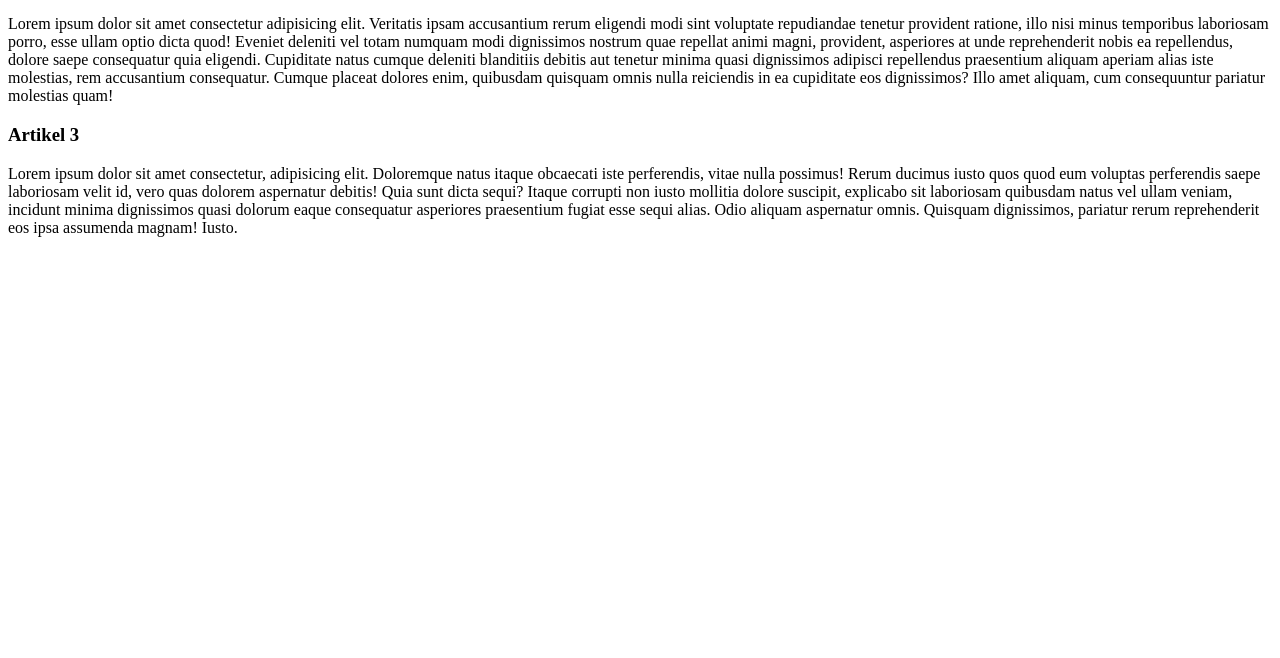
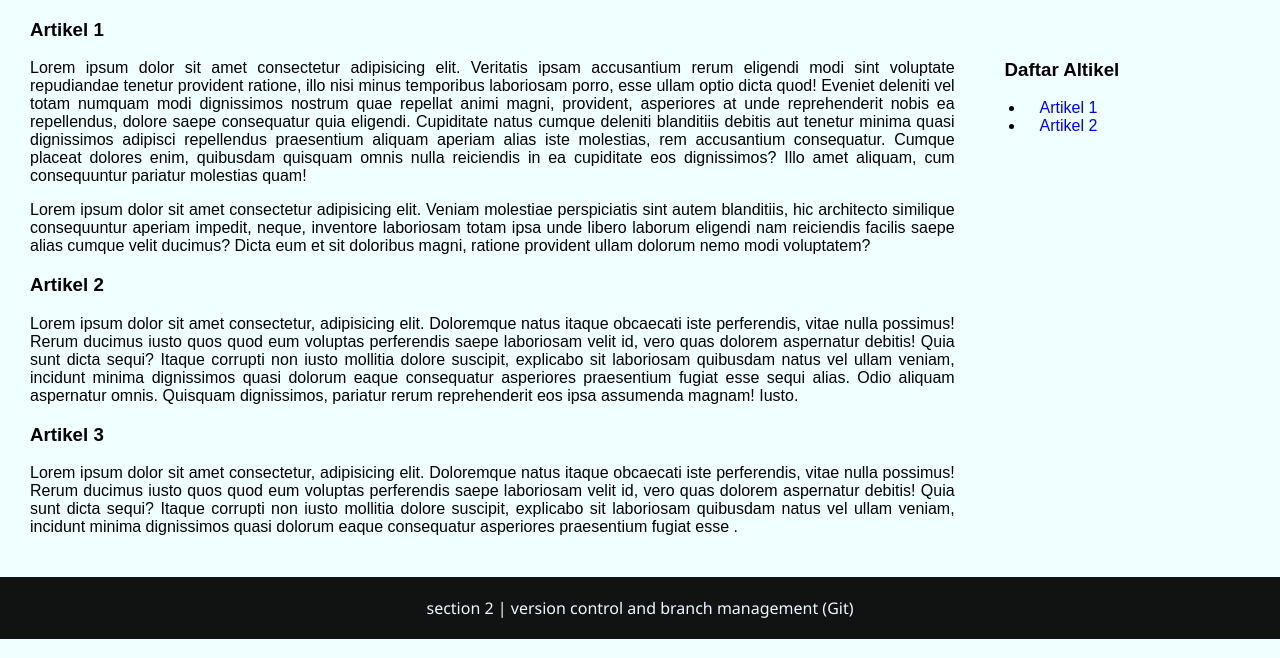
Before and after one commit to andri-irawan79/praktikum-alta-section2, a plain HTML site: page index.html in a window 1280 px wide. Shown: the part 142-800 px from the top of the page. Drawn offline with Linux system fonts and the light colour scheme.

Commit message:
Membuat branch feature2 dan memberikan style untuk halaman website

```diff
--- a/index.html
+++ b/index.html
@@ -4,6 +4,7 @@
     <meta charset="UTF-8">
     <meta http-equiv="X-UA-Compatible" content="IE=edge">
     <meta name="viewport" content="width=device-width, initial-scale=1.0">
+    <link rel="stylesheet" href="style.css">
     <title>Section 2 | Version control and Branch management (Git)</title>
 </head>
 <body>
@@ -19,13 +20,35 @@
         <article>
             <h3>Artikel 1</h3>
             <p>Lorem ipsum dolor sit amet consectetur adipisicing elit. Veritatis ipsam accusantium rerum eligendi modi sint voluptate repudiandae tenetur provident ratione, illo nisi minus temporibus laboriosam porro, esse ullam optio dicta quod! Eveniet deleniti vel totam numquam modi dignissimos nostrum quae repellat animi magni, provident, asperiores at unde reprehenderit nobis ea repellendus, dolore saepe consequatur quia eligendi. Cupiditate natus cumque deleniti blanditiis debitis aut tenetur minima quasi dignissimos adipisci repellendus praesentium aliquam aperiam alias iste molestias, rem accusantium consequatur. Cumque placeat dolores enim, quibusdam quisquam omnis nulla reiciendis in ea cupiditate eos dignissimos? Illo amet aliquam, cum consequuntur pariatur molestias quam!</p>
+
+            <p>Lorem ipsum dolor sit amet consectetur adipisicing elit. Veniam molestiae perspiciatis sint autem blanditiis, hic architecto similique consequuntur aperiam impedit, neque, inventore laboriosam totam ipsa unde libero laborum eligendi nam reiciendis facilis saepe alias cumque velit ducimus? Dicta eum et sit doloribus magni, ratione provident ullam dolorum nemo modi voluptatem?</p>
         </article>
 
         <article>
+            <h3>Artikel 2</h3>
+            <p>Lorem ipsum dolor sit amet consectetur, adipisicing elit. Doloremque natus itaque obcaecati iste perferendis, vitae nulla possimus! Rerum ducimus iusto quos quod eum voluptas perferendis saepe laboriosam velit id, vero quas dolorem aspernatur debitis! Quia sunt dicta sequi? Itaque corrupti non iusto mollitia dolore suscipit, explicabo sit laboriosam quibusdam natus vel ullam veniam, incidunt minima dignissimos quasi dolorum eaque consequatur asperiores praesentium fugiat esse sequi alias. Odio aliquam aspernatur omnis. Quisquam dignissimos, pariatur rerum reprehenderit eos ipsa assumenda magnam! Iusto.</p>
+
+        </article>
+        <article>
             <h3>Artikel 3</h3>
-            <p>Lorem ipsum dolor sit amet consectetur, adipisicing elit. Doloremque natus itaque obcaecati iste perferendis, vitae nulla possimus! Rerum ducimus iusto quos quod eum voluptas perferendis saepe laboriosam velit id, vero quas dolorem aspernatur debitis! Quia sunt dicta sequi? Itaque corrupti non iusto mollitia dolore suscipit, explicabo sit laboriosam quibusdam natus vel ullam veniam, incidunt minima dignissimos quasi dolorum eaque consequatur asperiores praesentium fugiat esse sequi alias. Odio aliquam aspernatur omnis. Quisquam dignissimos, pariatur rerum reprehenderit eos ipsa assumenda magnam! Iusto.</p>
+            <p>Lorem ipsum dolor sit amet consectetur, adipisicing elit. Doloremque natus itaque obcaecati iste perferendis, vitae nulla possimus! Rerum ducimus iusto quos quod eum voluptas perferendis saepe laboriosam velit id, vero quas dolorem aspernatur debitis! Quia sunt dicta sequi? Itaque corrupti non iusto mollitia dolore suscipit, explicabo sit laboriosam quibusdam natus vel ullam veniam, incidunt minima dignissimos quasi dolorum eaque consequatur asperiores praesentium fugiat esse .</p>
         </article>
     </section>
 
+    <aside>
+        <h3>Daftar Altikel</h3>
+        <ul>
+            <li><a href="#">Artikel 1</a> </li>
+            <li><a href="#">Artikel 2</a></li>
+        </ul>
+    </aside>
+
+
+    <footer>
+        <center>
+            section 2 | version control and branch management (Git)
+        </center>
+    </footer>
+
 </body>
 </html>
--- /dev/null
+++ b/style.css
@@ -0,0 +1,76 @@
+body {
+    margin: 0;
+    padding: 0;
+    position: relative;
+    display: grid;
+    font-family:Arial, Helvetica, sans-serif;
+    background-color: azure;
+    grid-template-columns: 3fr 2fr 1.5fr;
+    grid-template-rows: 112px 80% 50px;
+    grid-template-areas:
+        "header header header"
+        "main main sidebar"
+        "footer footer footer";
+}
+
+header {
+    background-color: teal;
+    color:antiquewhite;
+    grid-area: header;
+    display: flex;
+    flex-direction: column;
+}
+
+header h1, a {
+    margin-left: 15px;
+}
+
+header a {
+    text-decoration: none;
+    color: azure;
+    padding: 15px 5px;
+}
+
+header a:hover {
+    background-color: #333;
+    color:aquamarine;
+    border-radius: 5px;
+}
+
+section {
+    margin: 30px ;
+    grid-area: main;
+    text-align: justify;
+}
+
+aside {
+    grid-area: sidebar;
+    margin-top: 70px ;
+    margin-left: 20px;
+    display: flexbox;
+    flex-direction: row;
+    flex-wrap: wrap;
+}
+
+ul li a {
+    text-decoration: none;
+}
+
+ul li {
+    margin-left: -20px;
+    flex-wrap: wrap;
+}
+
+footer {
+    display: flex;
+    font-family:'Segoe UI', Tahoma, Geneva, Verdana, sans-serif;
+    grid-area: footer;
+    padding: 20px;
+    background-color: rgba(2, 2, 2, 0.932);
+    color: aliceblue;
+    align-self:flex-end;
+}
+
+center {
+    margin: auto;
+}
```
